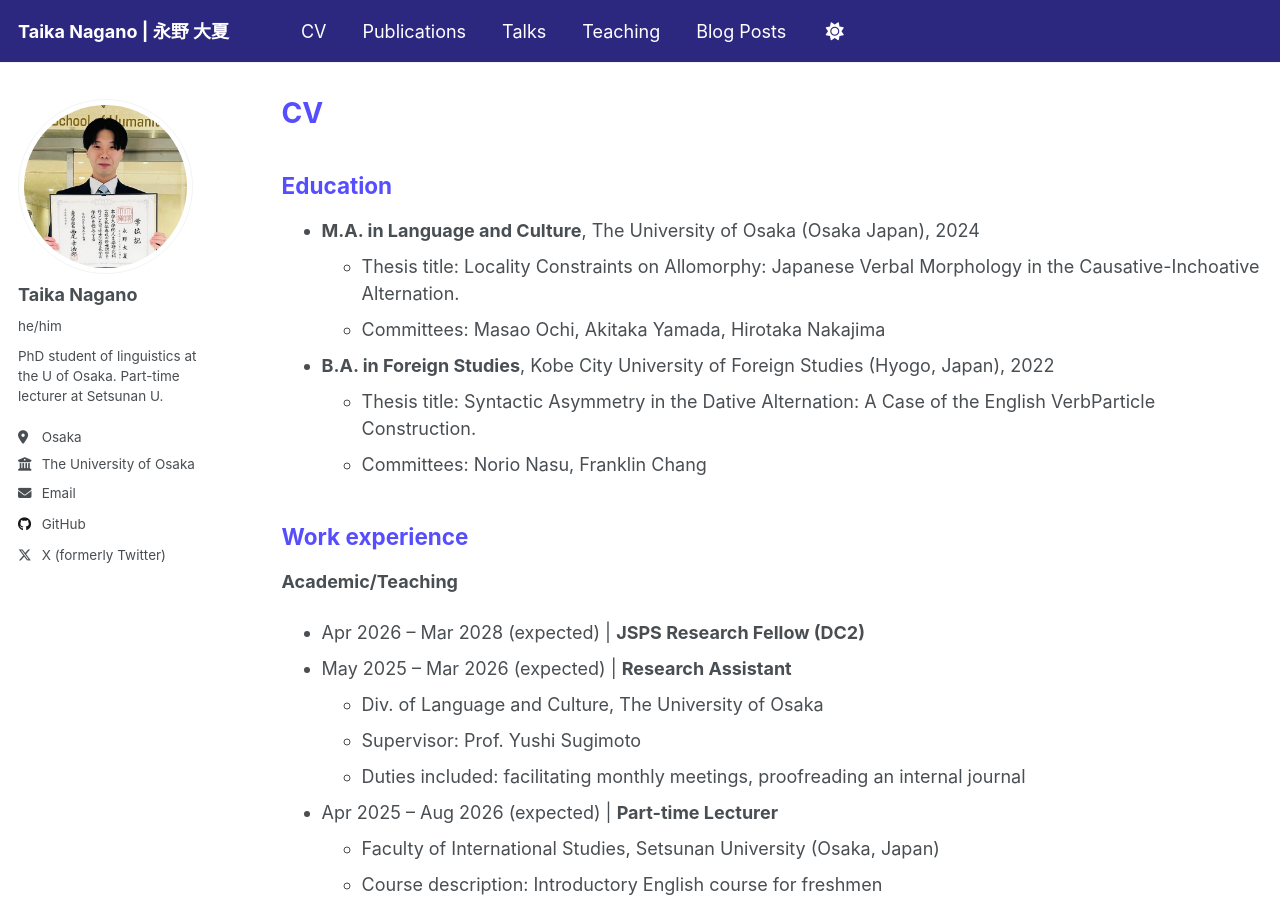
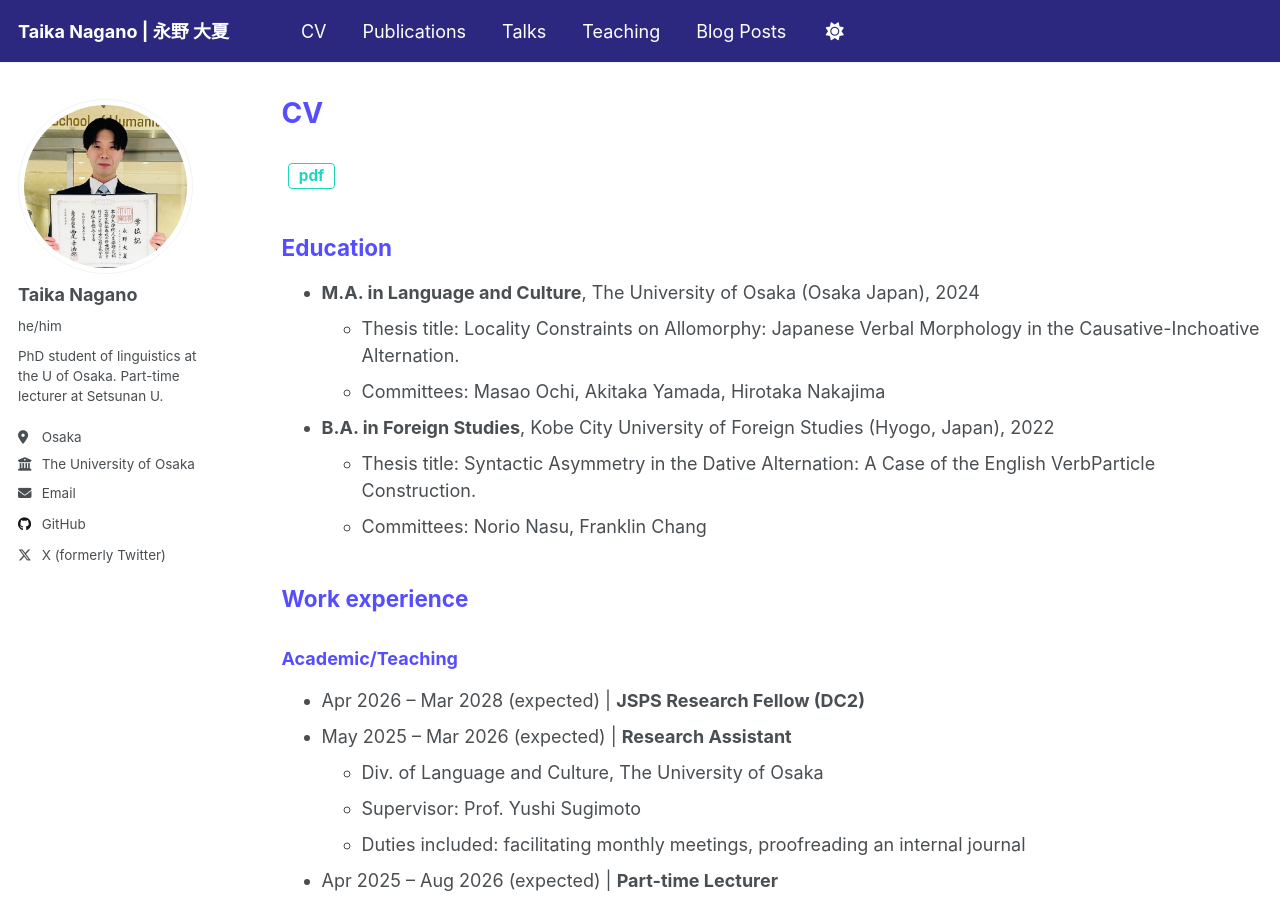
Before and after one commit to TaikaNagano/taikanagano.github.io, a Jekyll site: the page built from _pages/cv.md, in a window 1280 px wide and 900 px high. Built offline with Jekyll 4.4.1, drawn with Linux system fonts in a browser that asks for light colours.

Commit message:
Update cv.md

```diff
--- a/_pages/cv.md
+++ b/_pages/cv.md
@@ -8,6 +8,8 @@ redirect_from:
 ---
 
 {% include base_path %}
+
+<h3> <a class="taglink" href="#">pdf</a> </h3>
 
 Education
 ------
@@ -20,7 +22,7 @@ Education
 
 Work experience
 ------
-**Academic/Teaching**
+<h3>Academic/Teaching</h3>
 * Apr 2026 -- Mar 2028 (expected) \| **JSPS Research Fellow (DC2)**
 * May 2025 -- Mar 2026 (expected) \| **Research Assistant**
   * Div. of Language and Culture, The University of Osaka
@@ -38,7 +40,7 @@ Work experience
   * Supervisor: Prof. Koji Namba
   * Course description: Introductory Japnese course for international exchange students
 
-**Misc**
+<h3>Misc</h3>
 * Apr 2024 -- Mar 2026 (expected) \| **Part-time lecturer**
   * Josho Gakuen High School / Junior High School (Osaka, Japan)
 * April 2024 -- Mar 2025 \| **Part-time lecturer**
```
